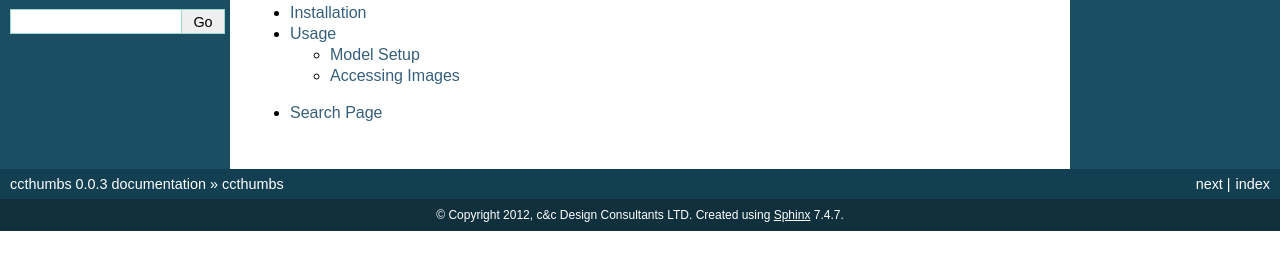
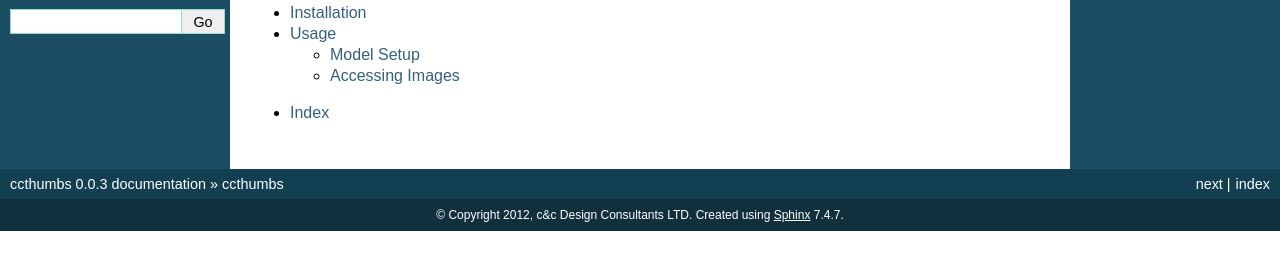
Before and after one commit to Sanjay-B/django-ccthumbs, a Sphinx documentation site: the page built from docs/index.rst, in a window 1280 px wide. Shown: the part 183-453 px from the top of the page. Built offline with Sphinx 7.4.7, drawn with Linux system fonts in a browser that asks for light colours.

Commit message:
oops, deleted index by mistake

```diff
--- a/docs/index.rst
+++ b/docs/index.rst
@@ -21,8 +21,7 @@ The code is hosted on github and issues and bugs can be reported there as well.
 
 
 
-* :ref:`search`
-
+* :ref:`genindex`
 
 .. _`django-thumbs`: http://djangothumbnails.com/
 .. _`ccthumbs`: https://github.com/designcc/django-ccthumbs
```
